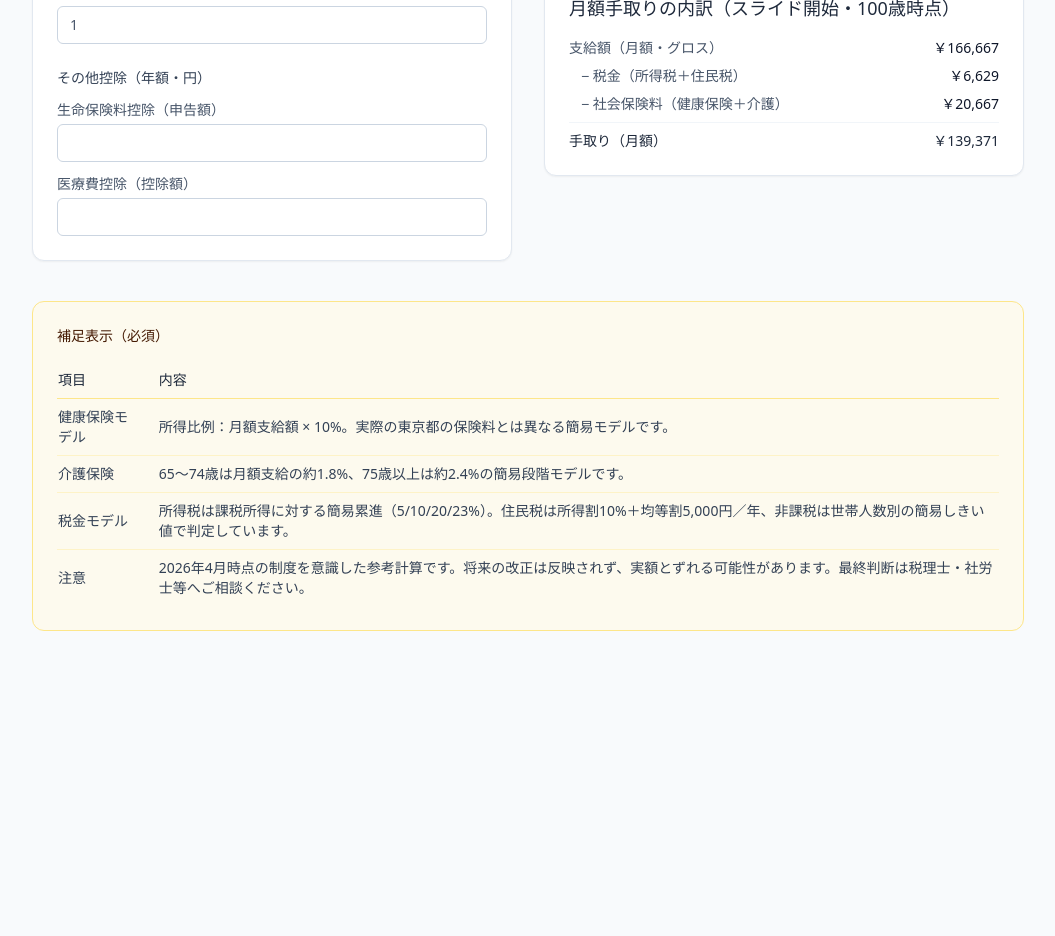
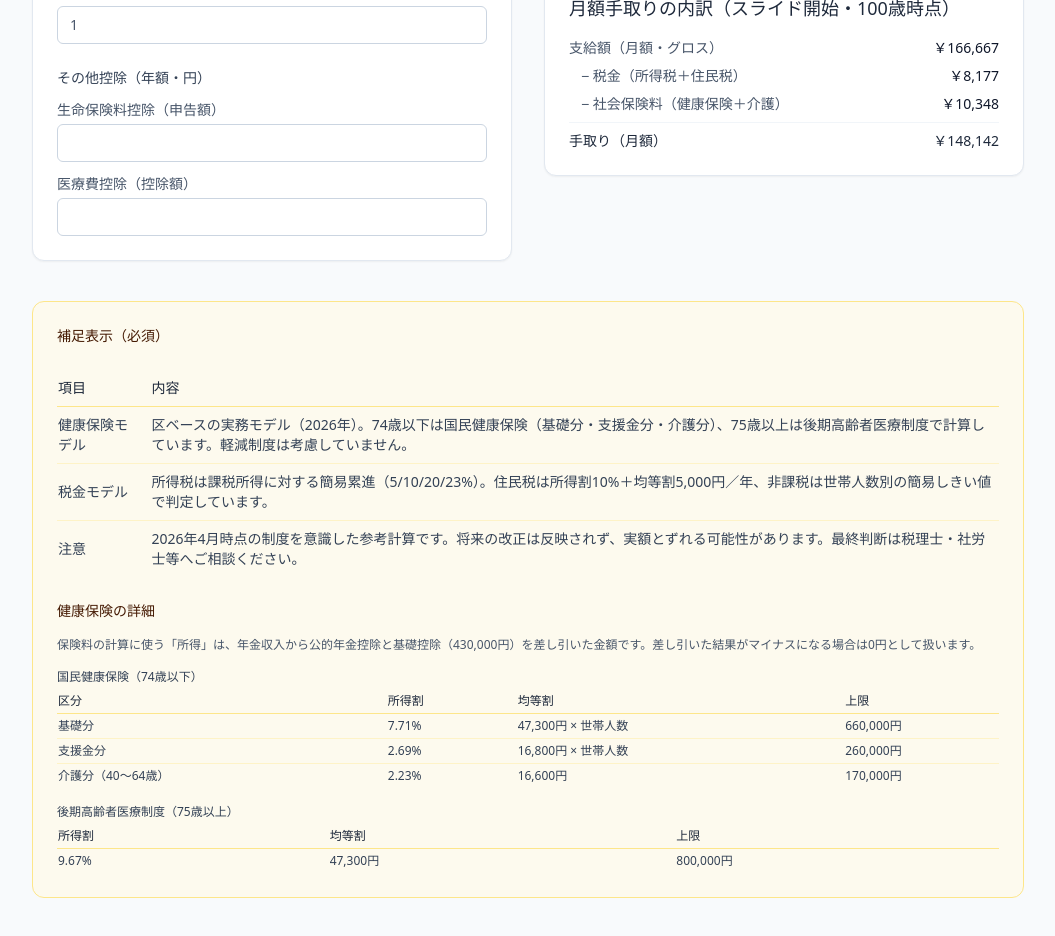
Before and after one commit to yoko345/pension_simulator, a Next.js app: page / in a window 1280 px wide. Shown: the part 1340-2276 px from the top of the page, without its empty margins (112-1167 px from the left). Before the commit the page ends 2019 px from the top, so only its background shows below. Built offline with nearby package versions, Linux system fonts and the light colour scheme.

Commit message:
健康保険モデルを実際の値を使用して計算するように修正

```diff
--- a/src/components/pension/PensionDisclaimers.tsx
+++ b/src/components/pension/PensionDisclaimers.tsx
@@ -2,8 +2,10 @@
 
 export function PensionDisclaimers() {
     return (
-        <section className="space-y-4 rounded-xl border border-amber-200 bg-amber-50/80 p-6 text-sm text-slate-800">
+        <section className="space-y-6 rounded-xl border border-amber-200 bg-amber-50/80 p-6 text-sm text-slate-800">
             <h2 className="font-medium text-amber-950">補足表示（必須）</h2>
+
+            {/* 概要テーブル */}
             <table className="w-full border-collapse text-left text-sm">
                 <thead>
                     <tr className="border-b border-amber-200">
@@ -14,11 +16,7 @@
                 <tbody className="text-slate-700">
                     <tr className="border-b border-amber-100">
                         <td className="py-2 pr-4">健康保険モデル</td>
-                        <td className="py-2">所得比例：月額支給額 × 10%。実際の東京都の保険料とは異なる簡易モデルです。</td>
-                    </tr>
-                    <tr className="border-b border-amber-100">
-                        <td className="py-2 pr-4">介護保険</td>
-                        <td className="py-2">65〜74歳は月額支給の約1.8%、75歳以上は約2.4%の簡易段階モデルです。</td>
+                        <td className="py-2">区ベースの実務モデル（2026年）。74歳以下は国民健康保険（基礎分・支援金分・介護分）、75歳以上は後期高齢者医療制度で計算しています。軽減制度は考慮していません。</td>
                     </tr>
                     <tr className="border-b border-amber-100">
                         <td className="py-2 pr-4">税金モデル</td>
@@ -30,6 +28,70 @@
                     </tr>
                 </tbody>
             </table>
+
+            {/* 健康保険の詳細 */}
+            <div className="space-y-4">
+                <h3 className="font-medium text-amber-950">健康保険の詳細</h3>
+                <p className="text-xs text-slate-600">
+                    保険料の計算に使う「所得」は、年金収入から公的年金控除と基礎控除（430,000円）を差し引いた金額です。差し引いた結果がマイナスになる場合は0円として扱います。
+                </p>
+
+                {/* 国民健康保険 */}
+                <div>
+                    <p className="mb-1 text-xs font-medium text-slate-700">国民健康保険（74歳以下）</p>
+                    <table className="w-full border-collapse text-left text-xs">
+                        <thead>
+                            <tr className="border-b border-amber-200">
+                                <th className="py-1 pr-3 font-medium">区分</th>
+                                <th className="py-1 pr-3 font-medium">所得割</th>
+                                <th className="py-1 pr-3 font-medium">均等割</th>
+                                <th className="py-1 font-medium">上限</th>
+                            </tr>
+                        </thead>
+                        <tbody className="text-slate-700">
+                            <tr className="border-b border-amber-100">
+                                <td className="py-1 pr-3">基礎分</td>
+                                <td className="py-1 pr-3">7.71%</td>
+                                <td className="py-1 pr-3">47,300円 × 世帯人数</td>
+                                <td className="py-1">660,000円</td>
+                            </tr>
+                            <tr className="border-b border-amber-100">
+                                <td className="py-1 pr-3">支援金分</td>
+                                <td className="py-1 pr-3">2.69%</td>
+                                <td className="py-1 pr-3">16,800円 × 世帯人数</td>
+                                <td className="py-1">260,000円</td>
+                            </tr>
+                            <tr>
+                                <td className="py-1 pr-3">介護分（40〜64歳）</td>
+                                <td className="py-1 pr-3">2.23%</td>
+                                <td className="py-1 pr-3">16,600円</td>
+                                <td className="py-1">170,000円</td>
+                            </tr>
+                        </tbody>
+                    </table>
+                </div>
+
+                {/* 後期高齢者医療制度 */}
+                <div>
+                    <p className="mb-1 text-xs font-medium text-slate-700">後期高齢者医療制度（75歳以上）</p>
+                    <table className="w-full border-collapse text-left text-xs">
+                        <thead>
+                            <tr className="border-b border-amber-200">
+                                <th className="py-1 pr-3 font-medium">所得割</th>
+                                <th className="py-1 pr-3 font-medium">均等割</th>
+                                <th className="py-1 font-medium">上限</th>
+                            </tr>
+                        </thead>
+                        <tbody className="text-slate-700">
+                            <tr>
+                                <td className="py-1 pr-3">9.67%</td>
+                                <td className="py-1 pr-3">47,300円</td>
+                                <td className="py-1">800,000円</td>
+                            </tr>
+                        </tbody>
+                    </table>
+                </div>
+            </div>
         </section>
     );
 }
--- a/src/lib/calculations.ts
+++ b/src/lib/calculations.ts
@@ -108,10 +108,41 @@
     return Math.floor(380_000 * t);
 }
 
-function nursingInsuranceRate(ageYears: number): number {
-    if (ageYears < AGE_STANDARD) return 0;
-    if (ageYears < 75) return 0.018;
-    return 0.024;
+const NHI_BASIC_DEDUCTION = 430_000; // 国保所得計算用基礎控除
+
+export type HealthInsuranceDetail = {
+    /** 国保 or 後期高齢者医療制度 */
+    type: "国保" | "後期高齢者";
+    /** 年額: 基礎分（後期高齢者の場合は保険料全体） */
+    base: number;
+    /** 年額: 支援金分（国保のみ、後期高齢者は 0） */
+    support: number;
+    /** 年額: 介護分（国保40〜64歳のみ、それ以外は 0） */
+    care: number;
+    /** 年額合計 */
+    total: number;
+};
+
+/** 健康保険料の内訳を返す（区ベース・2026年） */
+export function calcHealthInsuranceDetail(ageYears: number, pensionAnnual: number, householdSize: number): HealthInsuranceDetail {
+    const income = Math.max(0, pensionAnnual - publicPensionDeduction65(pensionAnnual) - NHI_BASIC_DEDUCTION);
+
+    if (ageYears >= 75) {
+        const total = Math.min(income * 0.0967 + 47_300, 800_000);
+        return { type: "後期高齢者", base: total, support: 0, care: 0, total };
+    }
+
+    const base    = Math.min(income * 0.0771 + 47_300 * householdSize, 660_000);
+    const support = Math.min(income * 0.0269 + 16_800 * householdSize, 260_000);
+    // 介護分：40〜64歳のみ（本人が対象、介護対象人数=1）
+    const care    = (ageYears >= 40 && ageYears < AGE_STANDARD)
+        ? Math.min(income * 0.0223 + 16_600, 170_000)
+        : 0;
+    return { type: "国保", base, support, care, total: base + support + care };
+}
+
+function healthInsuranceAnnual(ageYears: number, pensionAnnual: number, householdSize: number): number {
+    return calcHealthInsuranceDetail(ageYears, pensionAnnual, householdSize).total;
 }
 
 function isResidentTaxExempt(householdSize: number, pensionAnnual: number, spouseIncome: number): boolean {
@@ -143,10 +174,9 @@
     }
 
     const pensionAnnual = monthlyGross * 12;
-    const health = monthlyGross * 0.1;
-    const nursing = monthlyGross * nursingInsuranceRate(ageYears);
-    const insuranceMonthly = health + nursing;
-    const socialAnnual = insuranceMonthly * 12;
+    const annualInsurance = healthInsuranceAnnual(ageYears, pensionAnnual, input.family.householdSize);
+    const insuranceMonthly = annualInsurance / 12;
+    const socialAnnual = annualInsurance;
 
     const miscFromPension = Math.max(0, pensionAnnual - publicPensionDeduction65(pensionAnnual));
 
```
Also changed, not shown: 1 other file (tests, documents, lock files or other folders).
